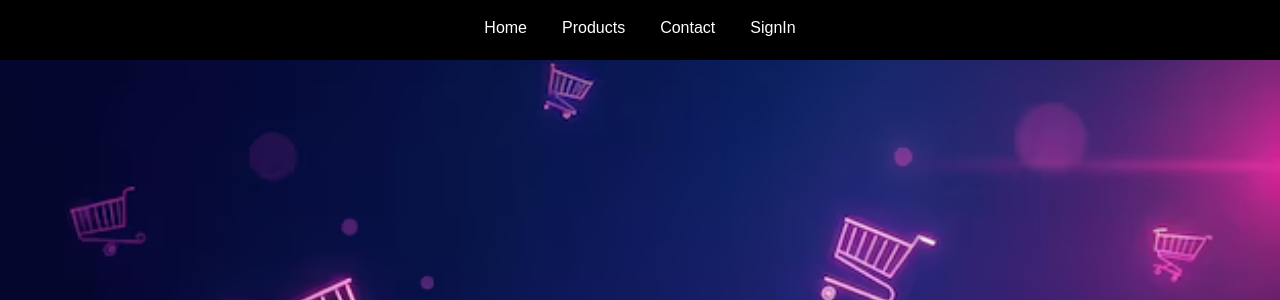
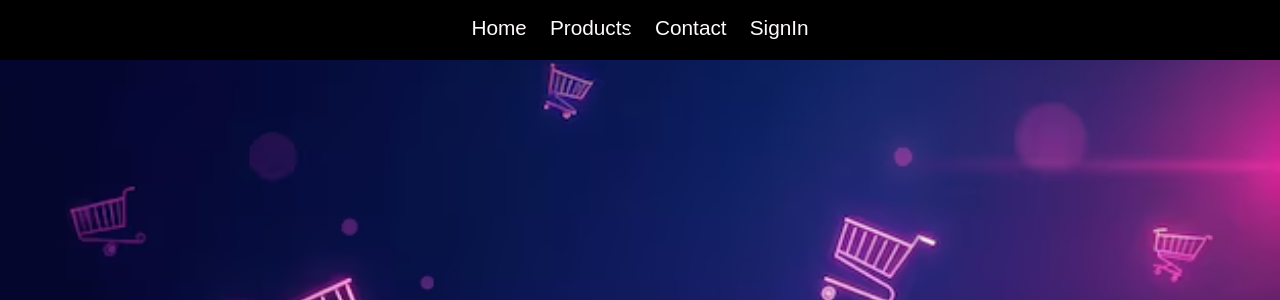
Before and after one commit to mohammed-aladni/login-repo, a PHP site: page /homepage.html in a window 1280 px wide. Shown: the top 300 px of the page. Run offline with PHP 8.4, Linux system fonts and the light colour scheme.

Commit message:
modify (nav-links hover)

```diff
--- a/css/styles.css
+++ b/css/styles.css
@@ -47,24 +47,23 @@ body {
 }
 
 .nav-links a {
-  color: #ffffff; /* White text color */
-  text-decoration: none;
-  font-size: 1.0em;
-  padding: 8px 16px;
-  transition: background-color 0.3s ease; /* Smooth hover effect */
-  border-radius: 4px; /* Rounded corners for buttons */
+  font-size: 1.3rem;
+    color: rgb(255, 251, 251);
+    text-decoration: none;
+    margin: 0 10px;
+    transition: 0.3s linear;
 }
 
 .nav-links a:hover {
-  background-color: #d72ee0; /* Highlight with your primary color on hover */
-  color: white;
+  color: #8f289f;
+  text-shadow: 1px 1px #80257a ;
 }
 
 /* Dropdown menu styles */
 .dropdown-content {
   display: none;
   position: absolute;
-  background-color: #333;
+  background-color: #39257b;
   min-width: 160px;
   box-shadow: 0px 8px 16px rgba(0, 0, 0, 0.2);
   z-index: 1;
@@ -72,7 +71,7 @@ body {
 }
 
 .dropdown-content a {
-  color: white;
+  color: rgb(255, 255, 255);
   padding: 12px 16px;
   text-decoration: none;
   display: block;
```
